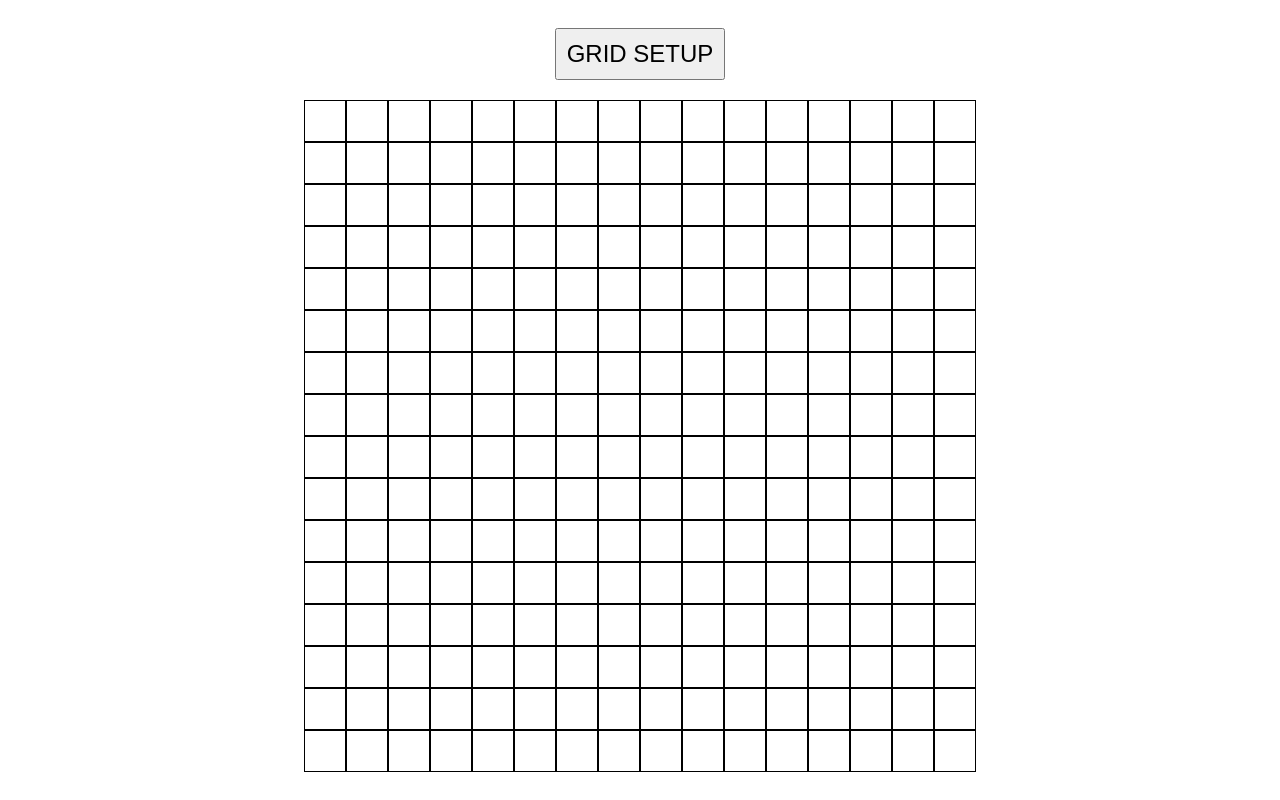
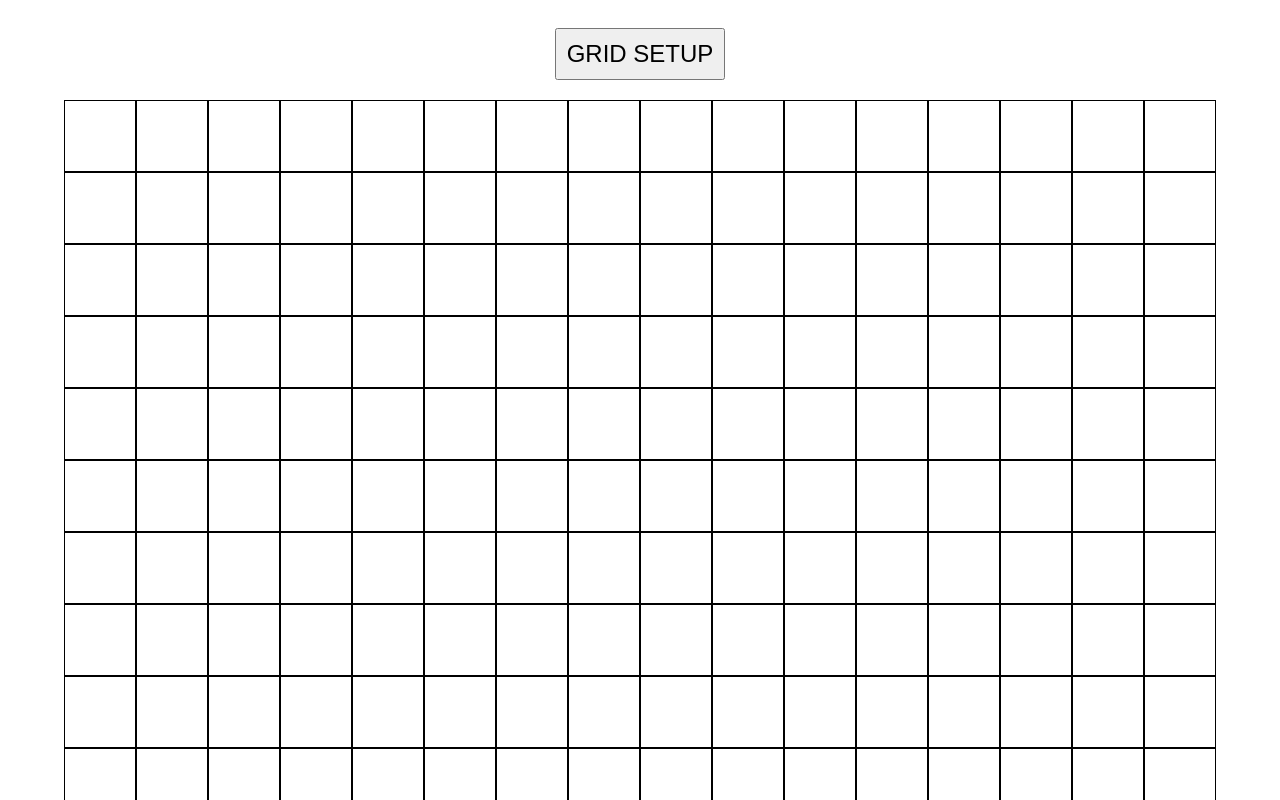
Before and after one commit to grumpper/odin-etch-a-sketch, a plain HTML site: page index.html in a window 1280 px wide. Shown: the top 800 px of the page. Drawn offline with Linux system fonts and the light colour scheme.

Commit message:
add width autoscale

```diff
--- a/script.js
+++ b/script.js
@@ -1,9 +1,9 @@
 // generate random color
 const randomColor = () => {
-  let r = Math.floor(Math.random() * 256); // Random between 0-255
-  let g = Math.floor(Math.random() * 256); // Random between 0-255
-  let b = Math.floor(Math.random() * 256); // Random between 0-255
-  return 'rgb(' + r + ',' + g + ',' + b + ')';
+    let r = Math.floor(Math.random() * 256); // Random between 0-255
+    let g = Math.floor(Math.random() * 256); // Random between 0-255
+    let b = Math.floor(Math.random() * 256); // Random between 0-255
+    return 'rgb(' + r + ',' + g + ',' + b + ')';
 };
 
 // draw the grid
@@ -33,7 +33,7 @@ let gridSize = 16
 drawGrid(gridSize)
 button.addEventListener('click', () => {
     do {
-        gridSize = prompt("How many square per row should be the grid?")
-    } while (gridSize < 16 && gridSize > 100)
+        gridSize = parseInt(prompt("How many square per row should be the grid?"))
+    } while (gridSize < 1 || gridSize > 100)
     drawGrid(gridSize)
 })
--- a/style.css
+++ b/style.css
@@ -1,4 +1,4 @@
-#container {
+body {
     display: flex;
     flex-direction: column;
     align-items: center;
@@ -6,13 +6,12 @@
 
 .row {
     display: flex;
-    justify-content: center;
     width: 90svw;
 }
 
 .square {
     border: 1px solid black;
-    width: 5svh;
+    flex: 1;
     aspect-ratio: 1 / 1;
 }
 
@@ -21,9 +20,3 @@
     font-size: 24px;
     padding: 10px;
 }
-
-body {
-    display: flex;
-    flex-direction: column;
-    align-items: center;
-}
```
